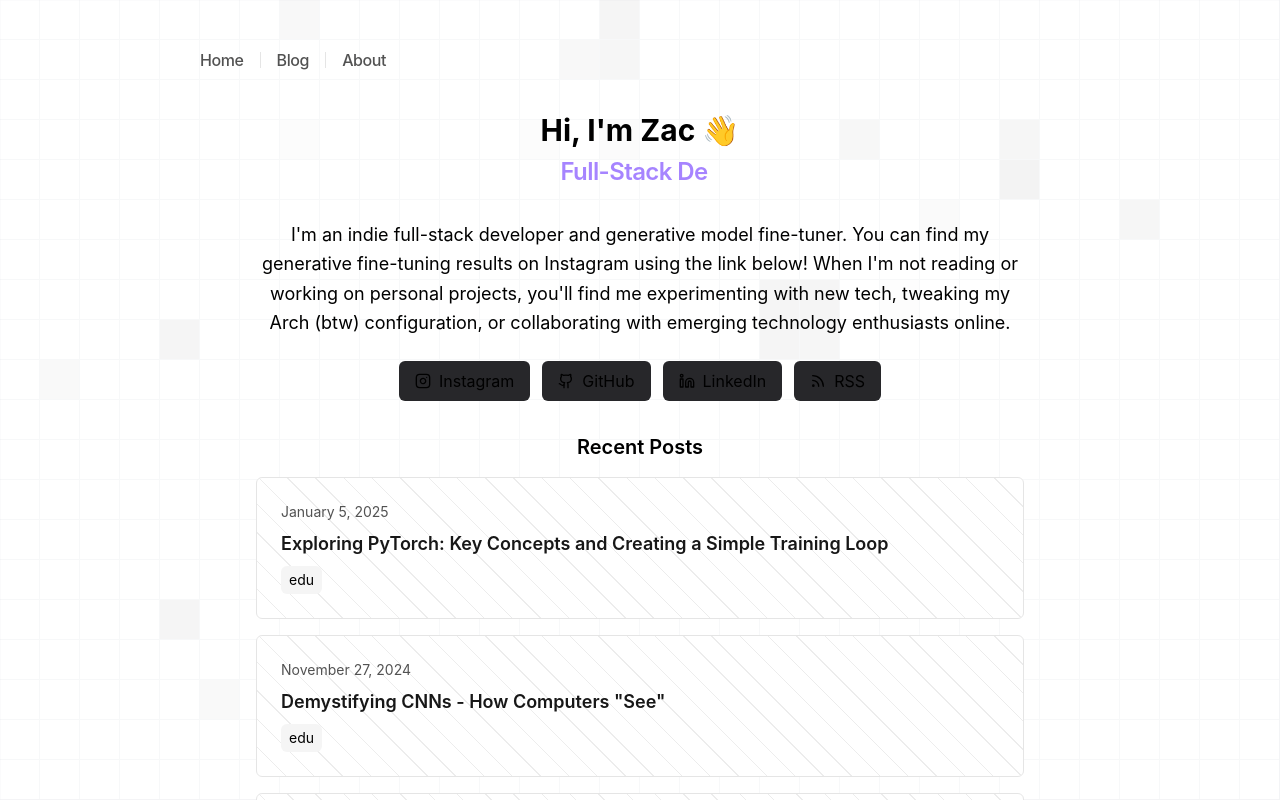
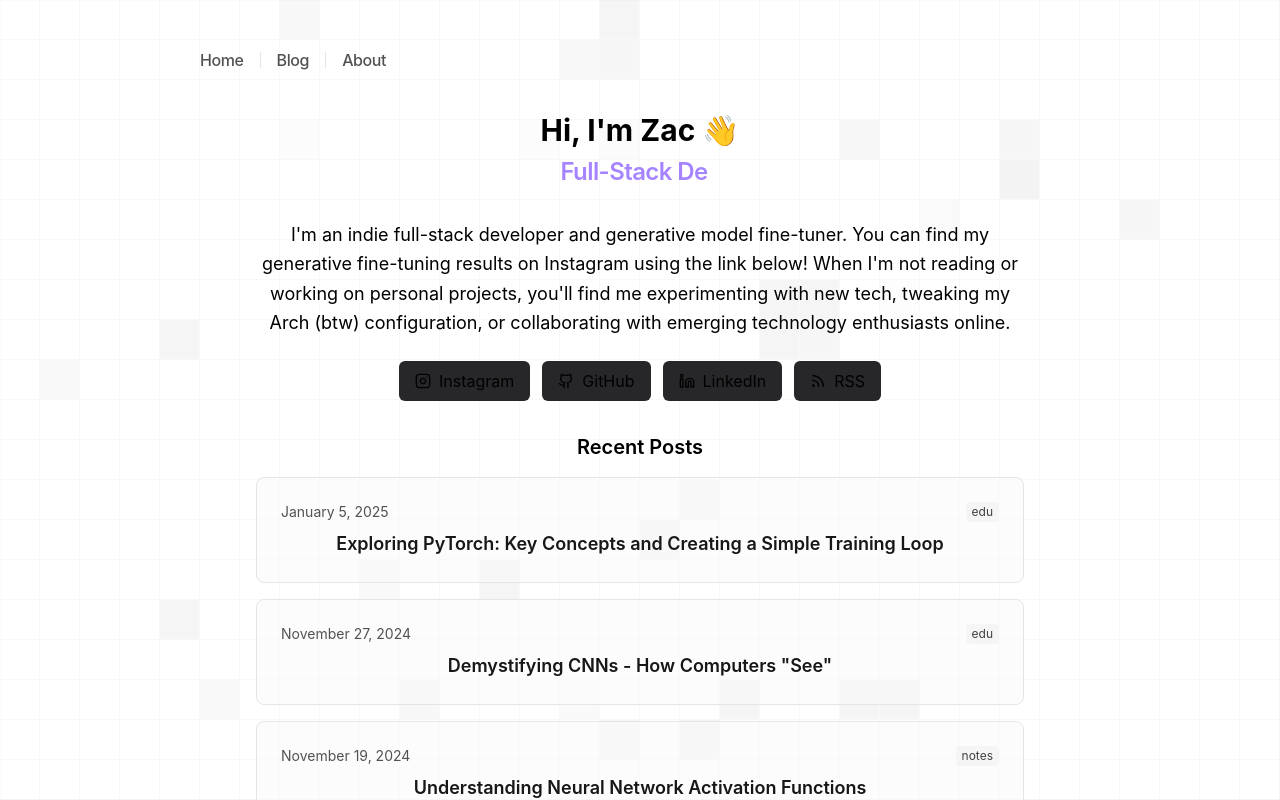
Before and after one commit to Binxly/binx-page, a Next.js app: page / in a window 1280 px wide. Shown: the top 800 px of the page. Built offline with nearby package versions, Linux system fonts and the light colour scheme.

Commit message:
refactor: replace line pattern card with gradient card in blog post listings
- Created new GradientCard and GradientCardBody components
- Updated AllPosts and RecentPosts components to use new gradient card
- Removed LinePatternCard component
- Added subtle hover and animation effects to card design

```diff
--- a/app/components/allPosts.tsx
+++ b/app/components/allPosts.tsx
@@ -1,6 +1,6 @@
 import Link from 'next/link'
 import { formatDate, getBlogPosts } from 'app/blog/utils'
-import { LinePatternCard, LinePatternCardBody } from './ui/line-pattern-card'
+import { GradientCard, GradientCardBody } from './ui/gradient-card'
 
 export function BlogPosts() {
   let allBlogs = getBlogPosts()
@@ -23,8 +23,8 @@ export function BlogPosts() {
               key={post.slug}
               href={`/blog/${post.slug}`}
             >
-              <LinePatternCard>
-                <LinePatternCardBody className="p-3">
+              <GradientCard>
+                <GradientCardBody className="p-3">
                   <div className="flex justify-between items-start gap-2">
                     <div>
                       <h2 className="font-medium text-neutral-900 dark:text-neutral-100">
@@ -38,8 +38,8 @@ export function BlogPosts() {
                       {post.metadata.tag ? String(post.metadata.tag) : 'notes'}
                     </span>
                   </div>
-                </LinePatternCardBody>
-              </LinePatternCard>
+                </GradientCardBody>
+              </GradientCard>
             </Link>
           ))}
       </div>
--- a/app/components/recentPosts.tsx
+++ b/app/components/recentPosts.tsx
@@ -1,6 +1,6 @@
 import Link from 'next/link'
 import { formatDate, getBlogPosts } from 'app/blog/utils'
-import { LinePatternCard, LinePatternCardBody } from './ui/line-pattern-card'
+import { GradientCard, GradientCardBody } from './ui/gradient-card'
 
 export function RecentPosts() {
   let allBlogs = getBlogPosts()
@@ -21,19 +21,21 @@ export function RecentPosts() {
               key={post.slug}
               href={`/blog/${post.slug}`}
             >
-              <LinePatternCard>
-                <LinePatternCardBody>
-                  <div className="text-sm text-neutral-600 dark:text-neutral-400 mb-2">
-                    {formatDate(post.metadata.publishedAt, false)}
+              <GradientCard>
+                <GradientCardBody>
+                  <div className="flex items-center justify-between mb-2">
+                    <div className="text-sm text-neutral-600 dark:text-neutral-400">
+                      {formatDate(post.metadata.publishedAt, false)}
+                    </div>
+                    <span className="text-xs px-1.5 py-0.5 bg-neutral-100 dark:bg-neutral-800 rounded">
+                      {post.metadata.tag ? String(post.metadata.tag) : 'notes'}
+                    </span>
                   </div>
-                  <h2 className="text-lg font-semibold text-neutral-900 dark:text-neutral-100 mb-2">
+                  <h2 className="text-lg font-semibold text-neutral-900 dark:text-neutral-100">
                     {post.metadata.title}
                   </h2>
-                  <span className="inline-block text-sm px-2 py-1 bg-neutral-100 dark:bg-neutral-800 rounded-md">
-                    {post.metadata.tag ? String(post.metadata.tag) : 'notes'}
-                  </span>
-                </LinePatternCardBody>
-              </LinePatternCard>
+                </GradientCardBody>
+              </GradientCard>
             </Link>
           ))}
       </div>
--- /dev/null
+++ b/app/components/ui/gradient-card.tsx
@@ -0,0 +1,63 @@
+'use client'
+
+import { cn } from '../../utils/client'
+import { motion, AnimatePresence } from "framer-motion"
+
+interface GradientCardProps {
+  children: React.ReactNode
+  className?: string
+}
+
+export function GradientCard({
+  children,
+  className,
+}: GradientCardProps) {
+  return (
+    <AnimatePresence mode="wait">
+      <motion.div
+        className={cn(
+          "group relative overflow-hidden rounded-lg",
+          "bg-neutral-50/50 dark:bg-neutral-900/50",
+          "border border-neutral-200 dark:border-neutral-800",
+          className
+        )}
+        initial={{ opacity: 0, y: 10 }}
+        whileInView={{ opacity: 1, y: 0 }}
+        whileHover={{ y: -2 }}
+        viewport={{ once: true }}
+        transition={{
+          duration: 0.3,
+          ease: "easeOut"
+        }}
+      >
+        {/* Animated gradient background */}
+        <motion.div
+          className="absolute inset-0 bg-gradient-to-r from-violet-100/10 to-fuchsia-100/10 dark:from-violet-900/10 dark:to-fuchsia-900/10"
+          initial={{ opacity: 0 }}
+          whileHover={{ opacity: 1 }}
+          transition={{ duration: 0.3 }}
+        />
+
+        {/* Subtle grid pattern */}
+        <div className="absolute inset-0 bg-[linear-gradient(to_right,transparent_1px,transparent_1px),linear-gradient(to_bottom,transparent_1px,transparent_1px)] bg-[size:4rem_4rem] [mask-image:radial-gradient(ellipse_60%_50%_at_50%_50%,#000_70%,transparent_100%)] dark:opacity-20" />
+
+        <div className="relative">
+          {children}
+        </div>
+      </motion.div>
+    </AnimatePresence>
+  )
+}
+
+export function GradientCardBody({ className, ...props }: React.HTMLAttributes<HTMLDivElement>) {
+  return (
+    <div
+      className={cn(
+        "p-4 md:p-6",
+        "text-neutral-700 dark:text-neutral-300",
+        className
+      )}
+      {...props}
+    />
+  )
+}
--- a/app/components/ui/line-pattern-card.tsx
+++ /dev/null
@@ -1,53 +0,0 @@
-'use client'
-
-import { cn } from '../../utils/client'
-import { motion, AnimatePresence } from "framer-motion"
-
-interface LinePatternCardProps {
-  children: React.ReactNode
-  className?: string
-}
-
-export function LinePatternCard({
-  children,
-  className,
-}: LinePatternCardProps) {
-  return (
-    <AnimatePresence mode="wait">
-      <motion.div
-        className={cn(
-          "border w-full rounded-md overflow-hidden",
-          "bg-white dark:bg-black",
-          "border-neutral-200 dark:border-neutral-800",
-          "relative",
-          className
-        )}
-        initial={{ opacity: 0, y: -20 }}
-        whileInView={{ opacity: 1, y: 0 }}
-        whileHover={{ y: -4 }}
-        viewport={{ once: true }}
-        transition={{
-          duration: 0.4,
-          ease: "easeOut",
-          y: {
-            duration: 0.2
-          }
-        }}
-      >
-        <div className="absolute inset-0 bg-[repeating-linear-gradient(45deg,#80808025,#80808025_1px,transparent_1px,transparent_20px)]" />
-        <div className="relative">
-          {children}
-        </div>
-      </motion.div>
-    </AnimatePresence>
-  )
-}
-
-export function LinePatternCardBody({ className, ...props }: React.HTMLAttributes<HTMLDivElement>) {
-  return (
-    <div
-      className={cn("text-left p-4 md:p-6", className)}
-      {...props}
-    />
-  )
-}
```
